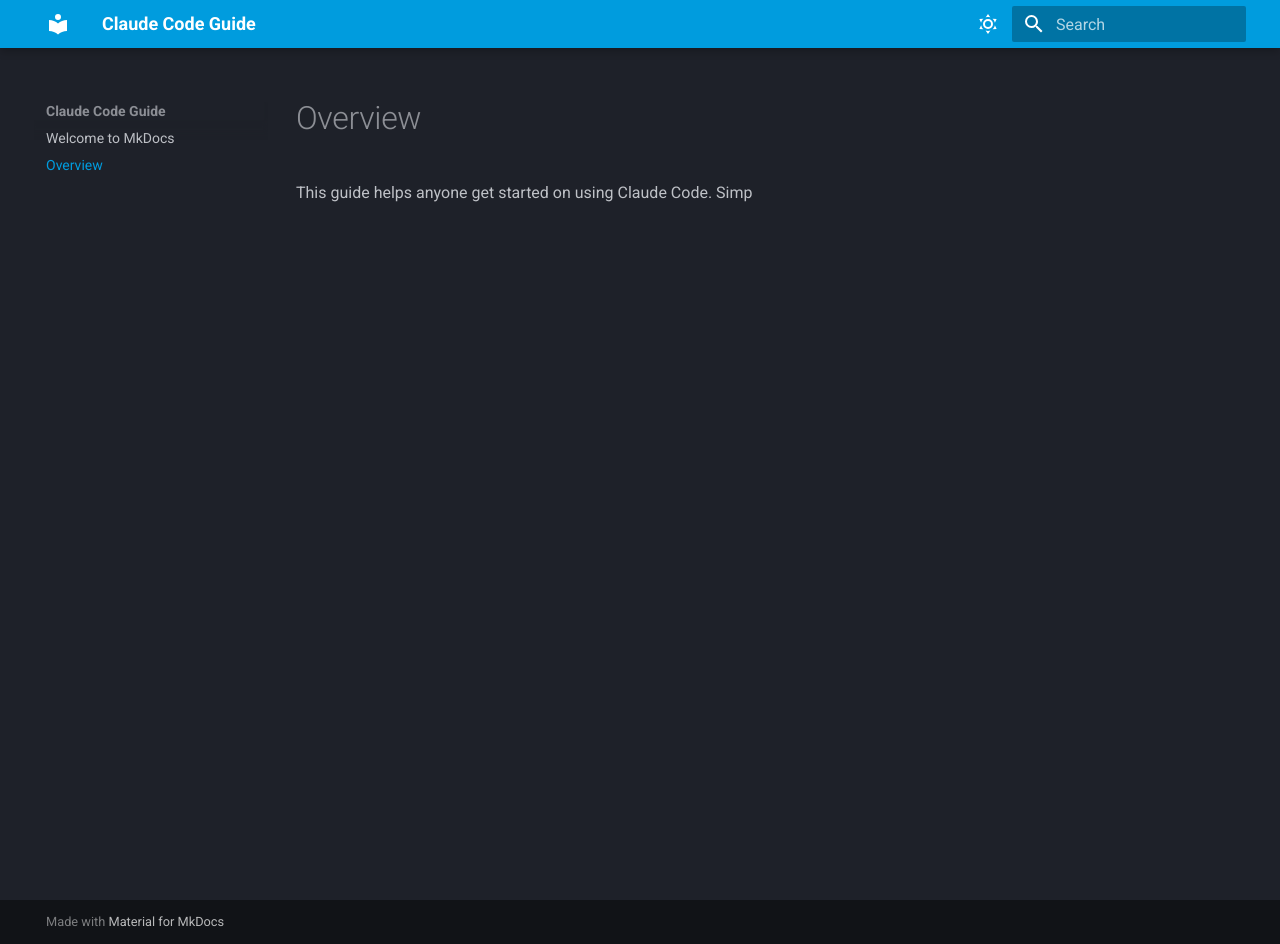
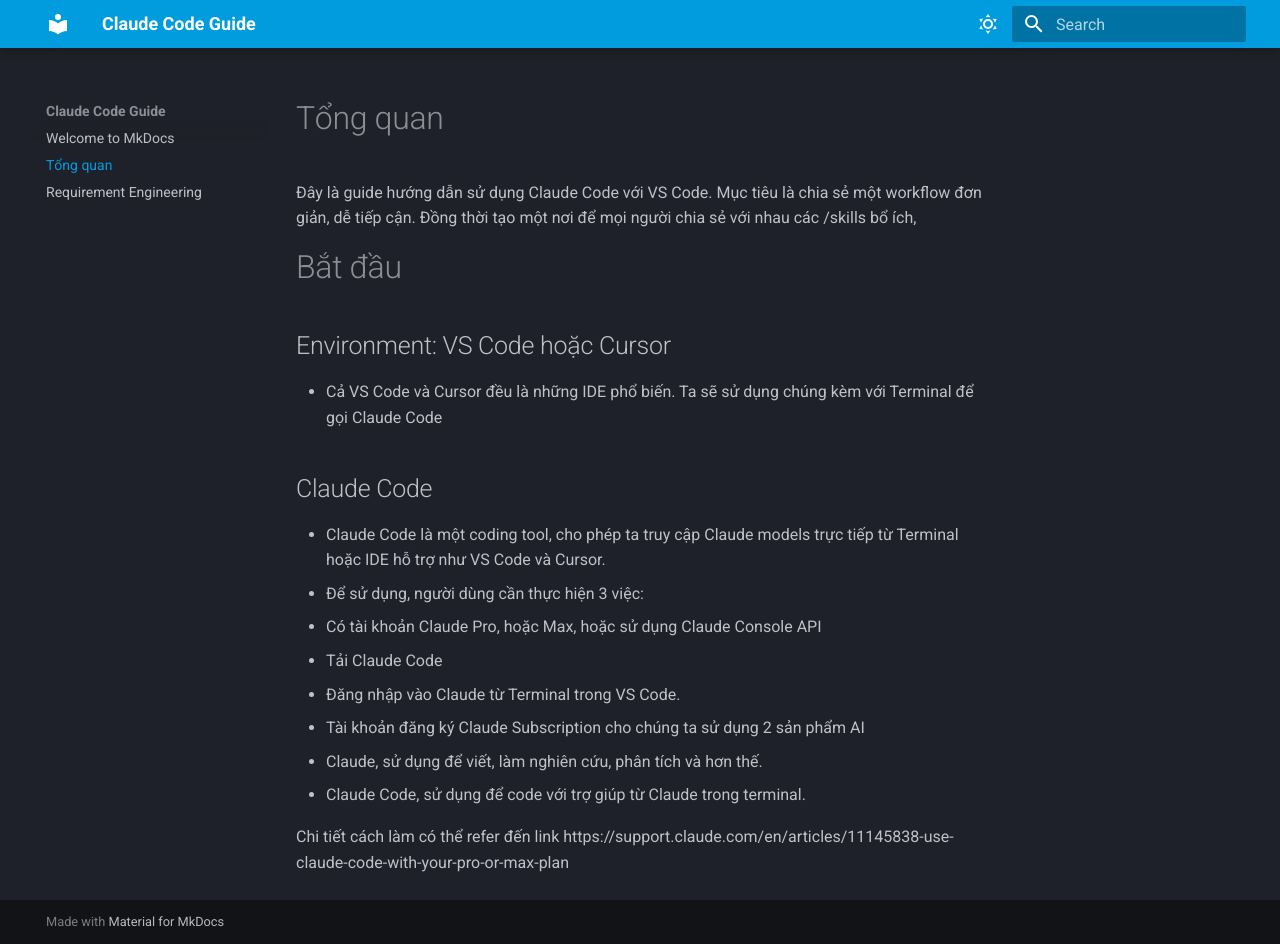
Before and after one commit to hoangpm99/claude-code-guide, an MkDocs documentation site: the page built from docs/Getting Started.md, in a window 1280 px wide and 944 px high. Built offline with MkDocs 1.6.1 and Material for MkDocs 9.7.7, drawn with Linux system fonts in a browser that asks for light colours.

Commit message:
Update Workflow.md and Getting Started.md

```diff
--- a/docs/Getting Started.md
+++ b/docs/Getting Started.md
@@ -1,2 +1,22 @@
-# Overview
-This guide helps anyone get started on using Claude Code. Simp
+# Tổng quan
+Đây là guide hướng dẫn sử dụng Claude Code với VS Code.
+Mục tiêu là chia sẻ một workflow đơn giản, dễ tiếp cận. Đồng thời tạo một nơi để mọi người chia sẻ với nhau các /skills bổ ích,
+
+# Bắt đầu
+## Environment: VS Code hoặc Cursor
+- Cả VS Code và Cursor đều là những IDE phổ biến. Ta sẽ sử dụng chúng kèm với Terminal để gọi Claude Code
+
+## Claude Code
+- Claude Code là một coding tool, cho phép ta truy cập Claude models trực tiếp từ Terminal hoặc IDE hỗ trợ như VS Code và Cursor.
+- Để sử dụng, người dùng cần thực hiện 3 việc:
+1. Có tài khoản Claude Pro, hoặc Max, hoặc sử dụng Claude Console API
+2. Tải Claude Code
+3. Đăng nhập vào Claude từ Terminal trong VS Code.
+
+- Tài khoản đăng ký Claude Subscription cho chúng ta sử dụng 2 sản phẩm AI
+1. Claude, sử dụng để viết, làm nghiên cứu, phân tích và hơn thế.
+2. Claude Code, sử dụng để code với trợ giúp từ Claude trong terminal.
+
+
+
+Chi tiết cách làm có thể refer đến link https://support.claude.com/en/articles/11145838-use-claude-code-with-your-pro-or-max-plan
```
Also changed, not shown: docs/Workflow.md (added, +21 -0 lines), main.py (line endings or trailing spaces).
